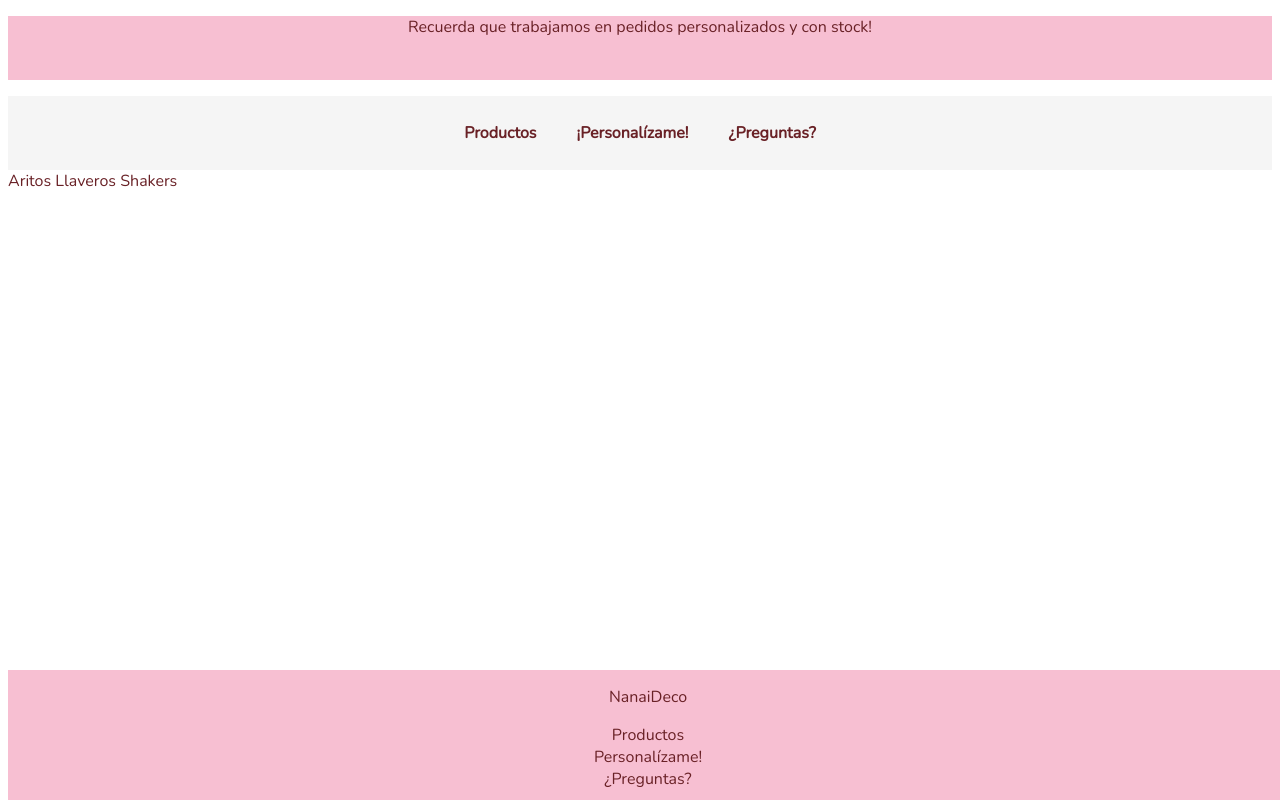
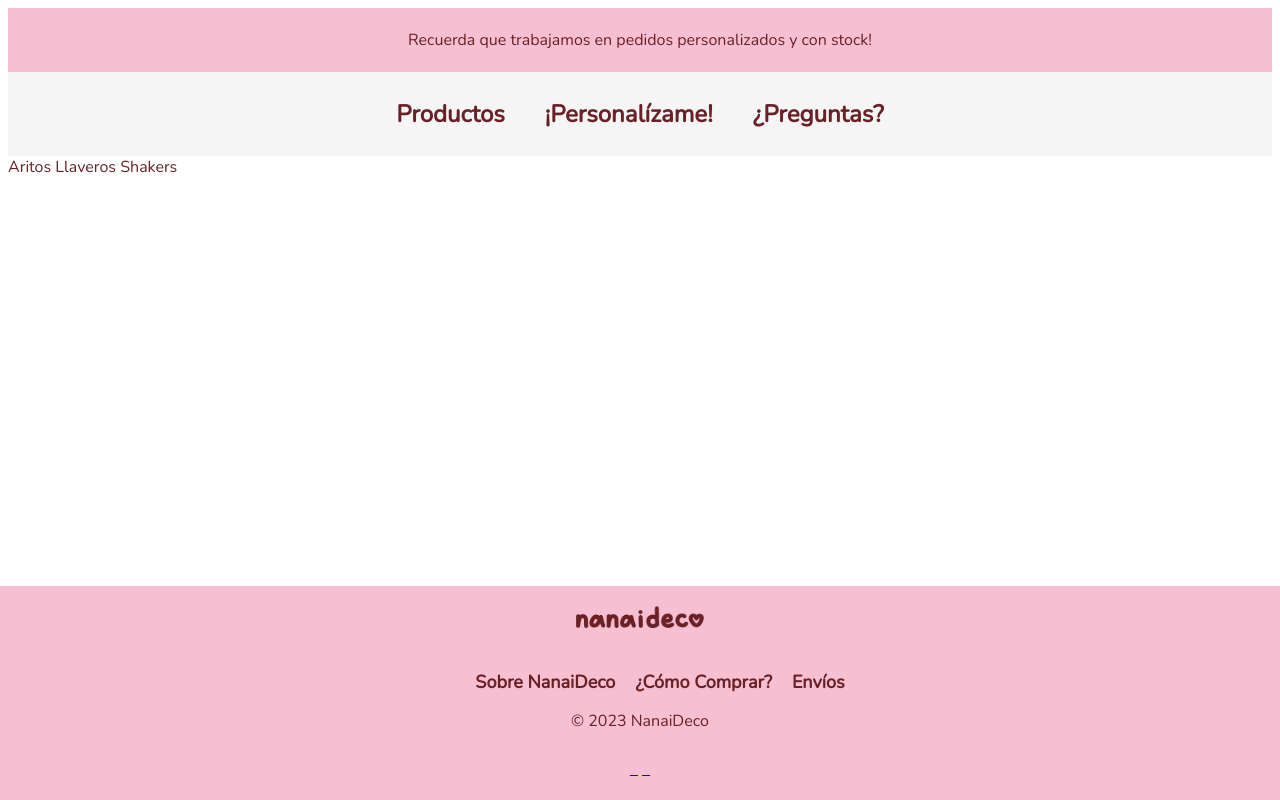
Before and after one commit to ead-codigo-2023/proyecto-personal-ceciperez, a plain HTML site: page index.html in a window 1280 px wide. Drawn offline with nearby package versions, Linux system fonts and the light colour scheme; a web font is replaced by a local one.

Commit message:
Avances de Index

```diff
--- a/index.html
+++ b/index.html
@@ -6,6 +6,7 @@
     <link rel="preconnect" href="https://fonts.googleapis.com">
     <link rel="preconnect" href="https://fonts.gstatic.com" crossorigin>
     <link href="https://fonts.googleapis.com/css2?family=Capriola&family=Nunito&display=swap" rel="stylesheet">
+    <link rel="stylesheet" href="https://i.icomoon.io/public/temp/4049182f07/UntitledProject/style.css">
     <link rel="stylesheet" href="styles.css">
     <title>NanaiDeco</title>
 </head>
@@ -49,10 +50,18 @@
     </div>
 
     <footer>
-      <p>NanaiDeco</p>
-      <a>Productos</a><br>
-      <a>Personalízame!</a><br>
-      <a>¿Preguntas?</a>
+      <img class="logotipocafe" src="content\logotipo-nanaideco-cafe.png" alt="logo" id="logo-footer"><br>
+      <ul class="categorias-footer">
+        <li><a>Sobre NanaiDeco</a></li>
+        <li><a>¿Cómo Comprar?</a></li>
+        <li><a>Envíos</a></li>
+      </ul>
+        <p>© 2023 NanaiDeco</p>
+      <div class="redes-sociales-footer">
+        <a href="https://www.instagram.com/nanaideco/" target="_blank"><span class="icon-instagram"></span></a>
+        <a href="https://www.tiktok.com/@nanaideco" target="_blank"><span class="icon-tiktok"></span></a>
+      </div>
+
     </footer>
 
 </body>
--- a/styles.css
+++ b/styles.css
@@ -79,11 +79,27 @@ button:hover {
 
 /* Estilos del home*/
 
+header{
+  display: block;
+  position: relative; /* no se que aporta esto*/
+  left: 0;
+  right: 0;
+  top: 0;
+  max-width: 100%;
+
+}
+
 #parrafo-header{
-  text-align: center;
-  background-color:#F7BFD2;
-  width: 100%;
+  background-color: #F7BFD2;
   height: 64px;
+  display: flex;
+  justify-content: center;
+  align-items: center;
+  margin: 0;
+  left: 0;
+  right: 0;
+
+
 }
 
 
@@ -96,7 +112,9 @@ nav{
     position: relative;
     display: flex;
     justify-content: center;
-    font-weight: 700;
+    font-weight: 600;
+    left: 0;
+    right: ;
 }
 
 .dropdown {
@@ -138,6 +156,7 @@ nav{
     padding: 10px 20px;
     color:#692126;
     text-decoration: none;
+    font-size: 24px;
   }
 
   .subcategorias-nav {
@@ -148,6 +167,7 @@ nav{
     padding: 10px 20px;
     color: #fff;
     display: block;
+    font-size: 20px;
   }
 
   .subcategorias-nav a:hover {
@@ -158,9 +178,50 @@ nav{
     text-align: center;
     position: absolute;
     justify-content: center;
-    padding-bottom: 10px ;
+    padding-bottom: 20px ;
     bottom: 0;
     background-color: #F7BFD2;
-    width: 100%;
+    left: 0; /* Add this line */
+    right: 0;
 
   }
+
+  .categorias-footer{
+    display: flex;
+    justify-content: center;
+    align-items: center;
+    padding-top: 20px;
+    list-style: none;
+  }
+
+  .categorias-footer li {
+    margin: 0 10px;
+  }
+
+  .categorias-footer a {
+    color: #692126;
+    text-decoration: none;
+    font-size: 18px;
+    font-weight: 600;
+  }
+  .logotipocafe{
+    width: 10% ;
+    padding-top: 20px;
+
+  }
+
+  .redes-sociales-footer{
+    padding-top: 10px;
+  }
+
+  .icon-tiktok:before {
+    content: "\e900";
+    color: #692126;
+
+  }
+
+  .icon-instagram:before {
+    content: "\ea92";
+    color: #692126;
+
+  }
```
Also changed, not shown: content/logotipo nanaideco.png (added), content/logotipo-nanaideco-cafe.png (added), content/logotipo-nanaideco-rosa.png (added).
